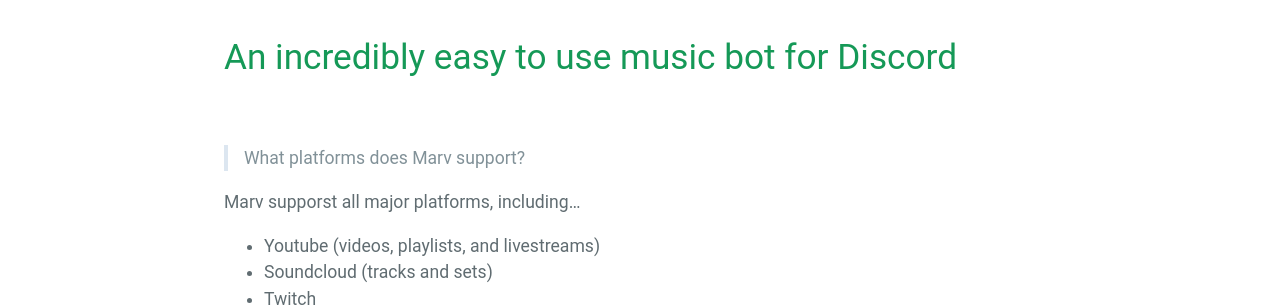
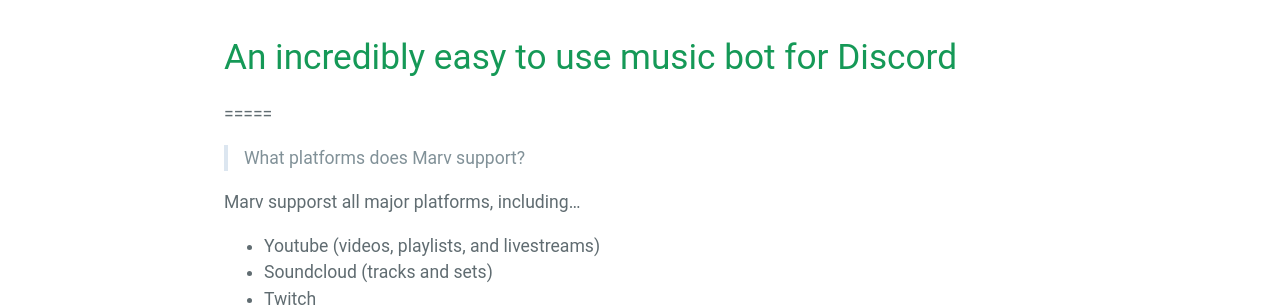
Before and after one commit to mymindishazel/marv-docs, a Jekyll site: the page built from dbots.md, in a window 1280 px wide. Shown: the part 241-548 px from the top of the page. Built offline with Jekyll 4.4.1, drawn with Linux system fonts in a browser that asks for light colours; our own code applies the rules of GitHub Pages for plain Markdown files.

Commit message:
Update dbots.md

```diff
--- a/dbots.md
+++ b/dbots.md
@@ -1,6 +1,5 @@
 # An incredibly easy to use music bot for Discord
-
-<br>
+=====
 
 > What platforms does Marv support?
 
```
